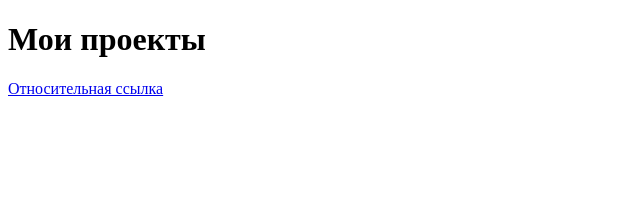
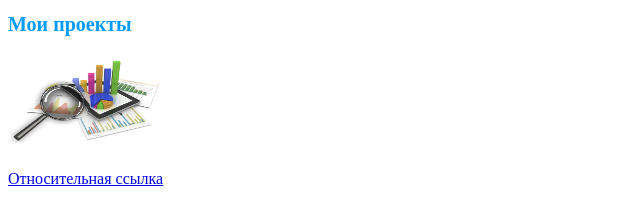
Before and after one commit to renatyusipov/renatyusipov.github.io, a plain HTML site: page index.html in a window 1280 px wide. Shown: the whole page, without its empty margins (0-640 px from the left). Drawn offline with Linux system fonts and the light colour scheme.

Commit message:
Первая картинка

```diff
--- /dev/null
+++ b/css/base.css
@@ -0,0 +1,4 @@
+h1 {
+  font-size: 20px;
+  color: rgb(0, 155, 255);
+}
--- a/index.html
+++ b/index.html
@@ -4,10 +4,13 @@
     <meta charset="UTF-8" />
     <meta name="viewport" content="width=device-width, initial-scale=1.0" />
     <meta http-equiv="X-UA-Compatible" content="ie=edge" />
+    <link rel="stylesheet" href="css/base.css" />
     <title>Тест 2</title>
   </head>
   <body>
     <h1>Мои проекты</h1>
+
+    <img src="Images/logo.jpg" alt="проект" height="100" width="160" />
     <p><a href="htmlinfo.html">Относительная ссылка</a></p>
   </body>
 </html>
```
Also changed, not shown: Images/logo.jpg (added), 1 other file.
